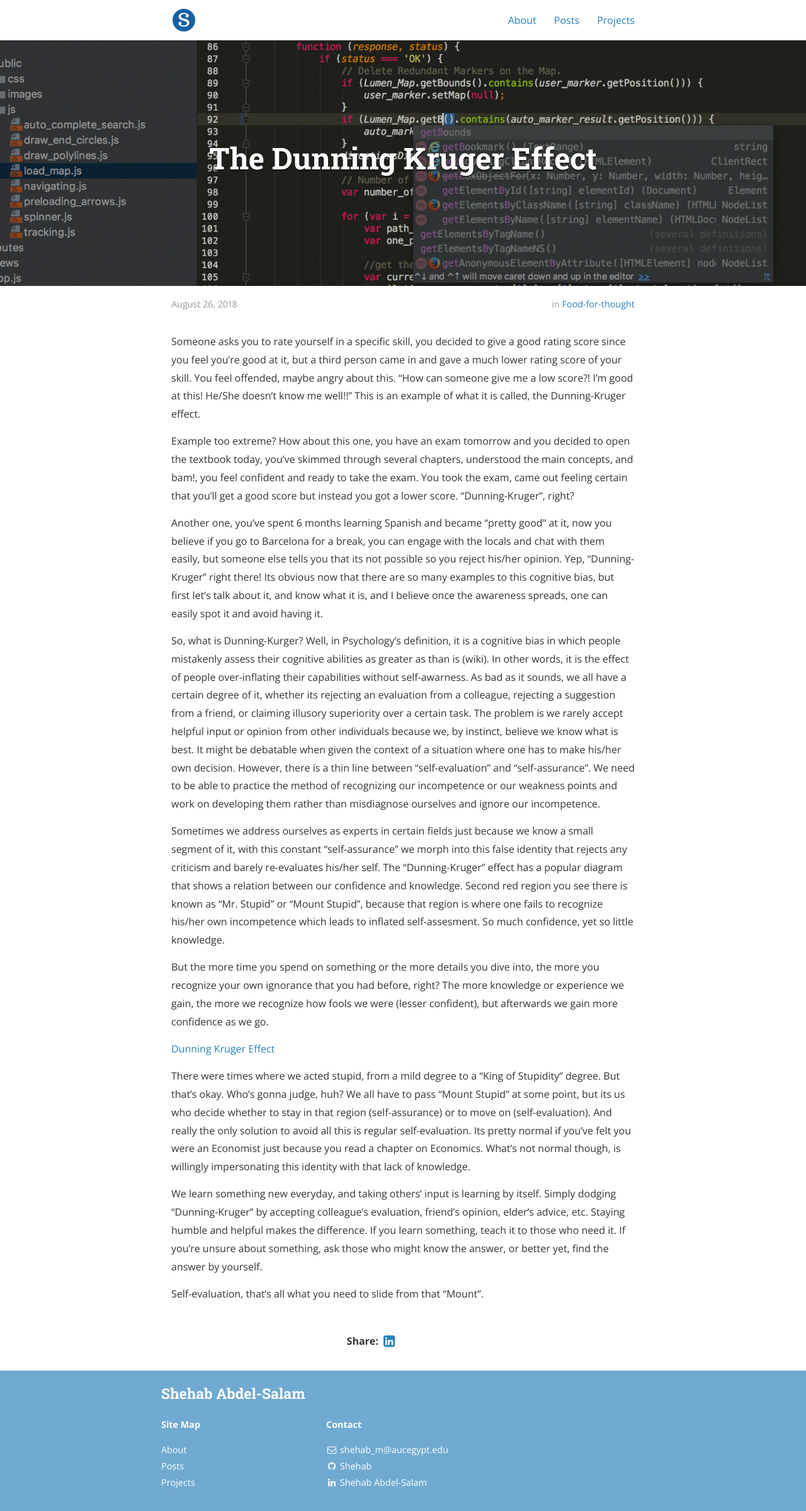
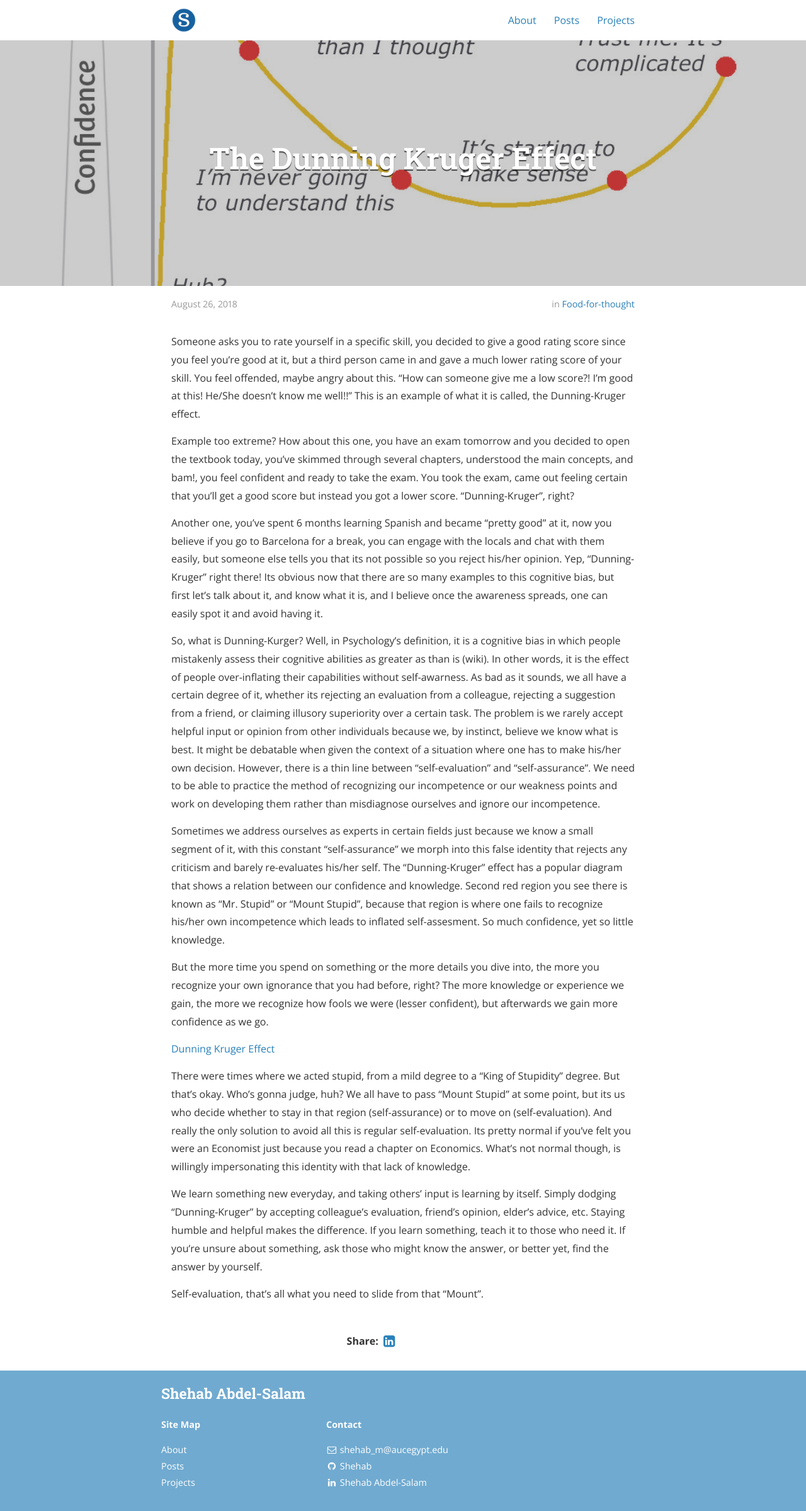
Before and after one commit to ShehabCE/shehabce.github.io, a Jekyll site: the page built from _posts/2018-08-26-The-Dunning-Kruger-effect.markdown, in a window 1280 px wide. Shown: the whole page at 63% size. Built offline with Jekyll 4.4.1, drawn with Linux system fonts in a browser that asks for light colours; nearby versions of some CDN libraries; a style sheet for code colours, icons or effects is not loaded.

Commit message:
almost done

```diff
--- a/_posts/2018-08-26-The-Dunning-Kruger-effect.markdown
+++ b/_posts/2018-08-26-The-Dunning-Kruger-effect.markdown
@@ -4,7 +4,7 @@ title:  "The Dunning Kruger Effect"
 date:   2018-08-26 12:40:00
 <!-- author: Shehab -->
 categories: Food-For-Thought
-cover:  "/assets/posts/ides-do-hurt.png"
+cover:  "/assets/posts/DK.jpeg"
 ---
 
 Someone asks you to rate yourself in a specific skill, you decided to give a good rating score since you feel you're good at it, but a third person came in and gave a much lower rating score of your skill. You feel offended, maybe angry about this. "How can someone give me a low score?! I'm good at this! He/She doesn't know me well!!" This is an example of what it is called, the Dunning-Kruger effect.
```
